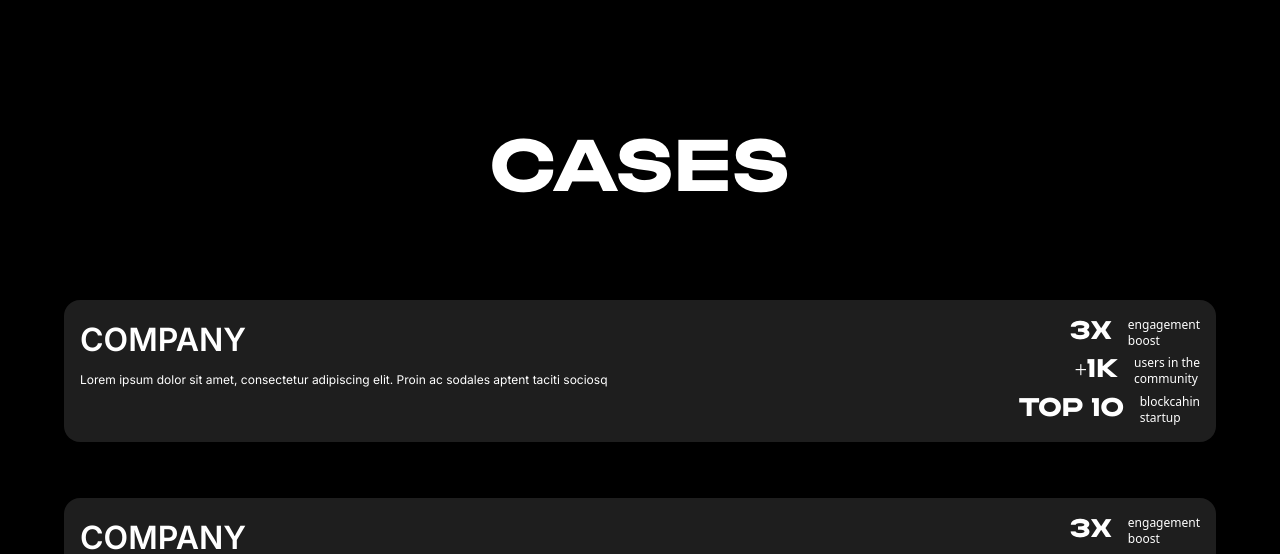
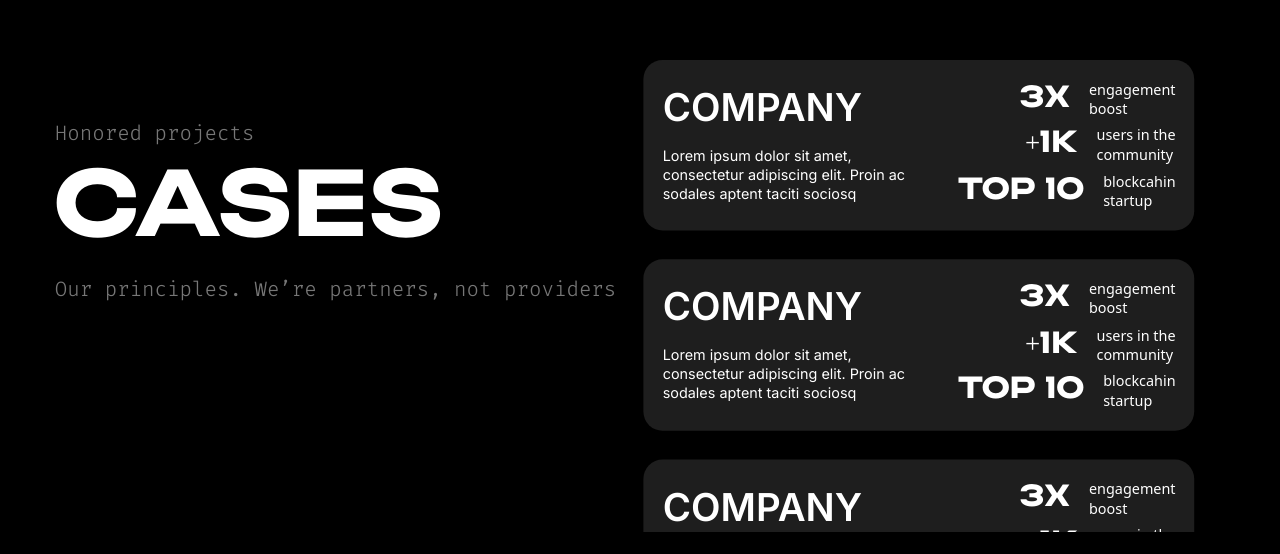
Before and after one commit to McNester/Demos, a Vue app: page / in a window 1280 px wide. Shown: the part 916-1470 px from the top of the page. Built offline with nearby package versions, Linux system fonts and the light colour scheme.

Commit message:
finished adjusting sections till the services for bigger screens

```diff
--- a/src/App.vue
+++ b/src/App.vue
@@ -21,10 +21,14 @@
     </section>
 
     <section id="cases">
-      <h2 id="casesTitle" class="headingFont">CASES</h2>
+      <div id="casesTitleWrapper">
+        <h3 class="casesSlogan fira">Honored projects</h3>
+        <h2 id="casesTitle" class="headingFont">CASES</h2>
+        <h3 class="casesSlogan fira">Our principles. We’re partners, not providers</h3>
+      </div>
 
-      <div id="casesWrapper" ref="casesWrapper">
-        <case-card v-for="i in [1, 2, 3, 4, 5, 6]" :key="i"></case-card>
+      <div id="casesWrapper" ref="casesWrapper" @scroll="checkScroll">
+        <case-card v-for="i in [1, 2, 3, 4, 5, 6]" :key="i" class="case"></case-card>
       </div>
     </section>
 
@@ -257,6 +261,29 @@ export default {
 
         document.head.appendChild(script)
       }
+    },
+    checkScroll() {
+      const container = this.$refs.casesWrapper
+      const items = container.querySelectorAll('.case')
+      let topElement = null
+      let closestToTop = Infinity
+
+      items.forEach((item) => {
+        const elementTop = item.getBoundingClientRect().top - container.getBoundingClientRect().top
+
+        if (elementTop < closestToTop && elementTop >= 0) {
+          closestToTop = elementTop
+          topElement = item
+        }
+      })
+
+      // Remove highlighted class from all items
+      items.forEach((item) => item.classList.remove('highlighted'))
+
+      // Add highlighted class to the top-most element within the viewport
+      if (topElement) {
+        topElement.classList.add('highlighted')
+      }
     }
   },
   mounted() {
@@ -279,7 +306,7 @@ export default {
 </script>
 
 <style>
-@import url('https://fonts.googleapis.com/css2?family=Fira+Code:wght@700&family=Inter:wght@100..900&display=swap');
+@import url('https://fonts.googleapis.com/css2?family=Fira+Code:wght@300,700&family=Inter:wght@100..900&display=swap');
 @font-face {
   font-family: Kurdis-extrawide-bold;
   src: url('../src/assets/fonts/kurdis-font-family/KurdisVariableFamilyTest-ExtraWideBold-BF64bf41e1032f4.otf');
@@ -363,11 +390,17 @@ section {
   @apply h-fit mb-[10rem] !important;
 }
 #casesTitle {
-  @apply text-[4rem] text-white text-center mt-[15rem];
+  @apply text-[4rem] self-center text-white text-center mt-[15rem];
+}
+#casesTitleWrapper {
+  @apply flex flex-col justify-start items-start;
+}
+.casesSlogan {
+  @apply hidden;
 }
 
 #casesWrapper {
-  @apply flex flex-col gap-14 justify-start items-center w-full h-fit mt-[5rem];
+  @apply flex flex-col gap-14 justify-start items-center w-full h-[80vh] pb-[50vh] overflow-scroll mt-[5rem];
 }
 #casesWrapper::-webkit-scrollbar {
   display: none;
@@ -422,11 +455,45 @@ section {
 /*722px*/
 
 @media (min-width: 722px) {
+  #services {
+    @apply mt-[23rem];
+  }
   #logoWrapper {
     @apply scale-[134%] ml-[5.5rem] mt-[16vh];
   }
   #slogan {
     @apply w-[80%] h-[10vh];
+  }
+  #host {
+    @apply scale-[100%] w-[100%] -mr-[20vw] mt-[6rem] !important;
+  }
+  #cases {
+    @apply flex justify-center mt-[10rem] h-[61vh] px-[1rem] !important;
+  }
+  #casesWrapper {
+    @apply w-[55vw] gap-[1.5rem];
+  }
+
+  #casesTitleWrapper {
+    @apply mt-[8rem];
+  }
+  #casesTitle {
+    @apply mt-0 self-start;
+  }
+  .casesSlogan {
+    @apply block font-light text-[#777777];
+  }
+}
+
+/*1000px*/
+
+@media (min-width: 1000px) {
+  #cases {
+    @apply gap-[6rem] !important;
+  }
+  #casesTitleWrapper {
+    @apply ml-[7%];
+    scale: 130%;
   }
 }
 
@@ -438,6 +505,18 @@ section {
   }
   #slogan {
     @apply w-[18rem];
+  }
+}
+
+/*1100px*/
+
+@media (min-width: 1100px) {
+  #casesTitleWrapper {
+    @apply w-[37%] ml-0 !important;
+  }
+  #casesWrapper {
+    @apply w-[37vw] !important;
+    scale: 120%;
   }
 }
 
--- a/src/components/CaseCard.vue
+++ b/src/components/CaseCard.vue
@@ -40,6 +40,7 @@ export default {
   @apply grid w-[90%] h-fit bg-[#1E1E1E] rounded-2xl p-4 text-left gap-[0.3rem];
   grid-template-columns: 1fr 1fr;
   grid-template-rows: auto auto auto;
+  transition: all 0.6s ease;
 }
 #companyWrapper {
   @apply flex flex-col justify-start gap-[0.5rem];
@@ -94,7 +95,13 @@ export default {
     font-size: 0.65rem;
   }
 }
-.highlight {
-  @apply shadow-[#6242BD] shadow-md !important;
+.highlighted {
+  @apply shadow-[#6242BD] shadow-lg !important;
+}
+
+@media (min-width: 722px) {
+  #wrapper {
+    @apply w-[97%];
+  }
 }
 </style>
--- a/src/components/ServiceInfo.vue
+++ b/src/components/ServiceInfo.vue
@@ -80,4 +80,49 @@ li {
   @apply w-[100%] shadow-lg shadow-[#6242BD] !important;
   scale: 90%;
 }
+
+/*800px*/
+
+@media (min-width: 800px) {
+  #title {
+    @apply text-[7rem];
+  }
+  .description {
+    @apply text-[1.5rem];
+  }
+  #servicesList {
+    @apply mt-[5%] !important;
+  }
+  .case {
+    @apply w-[66%] !important;
+  }
+}
+
+/*1200px*/
+@media (min-width: 1200px) {
+  #serviceInfoWrapper {
+    @apply flex-row overflow-hidden !important;
+  }
+  #infoWrapper {
+    @apply mt-0 p-10 items-start;
+  }
+  #title {
+    @apply text-5xl text-left !important;
+  }
+  .description {
+    @apply text-left !important;
+  }
+  #fullDesc {
+    @apply w-[96%] !important;
+  }
+  #servicesList {
+    @apply ml-7;
+  }
+  .case {
+    scale: 140%;
+  }
+  #correspCases {
+    @apply mt-[10.5rem] w-[114%] mr-[2vw] gap-[9rem];
+  }
+}
 </style>
```
